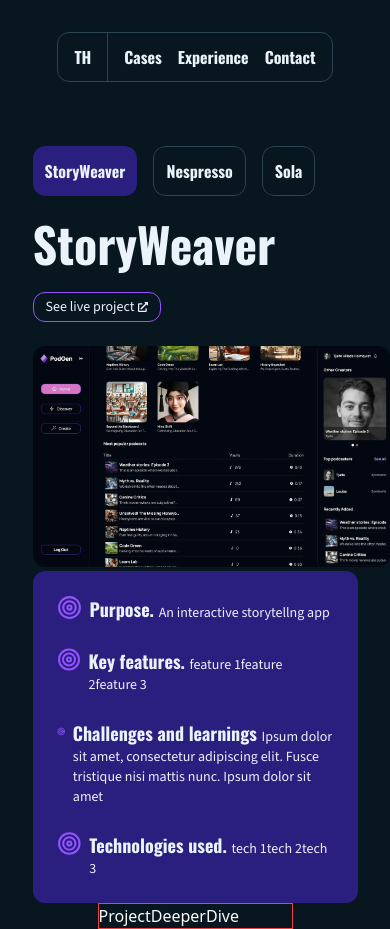
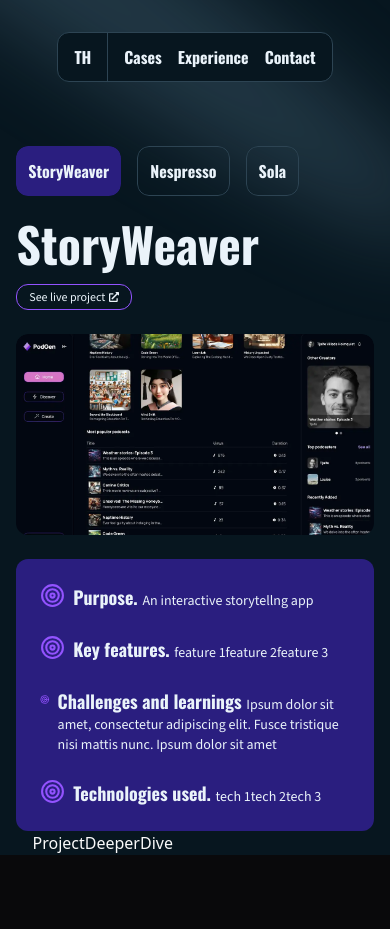
Before and after one commit to t-holmquist/portfolio, a Next.js app: page /cases in a window 390 px wide. After the commit the page ends 855 px from the top, so only its background shows below. Built offline with nearby package versions, Linux system fonts and the light colour scheme.

Commit message:
Added animations and some small bug fixes

```diff
--- a/app/cases/page.tsx
+++ b/app/cases/page.tsx
@@ -1,15 +1,17 @@
 import ProjectDeeperDive from "@/components/ProjectDeeperDive";
 import ProjectSummary from "@/components/ProjectSummary";
 import { FloatingNav } from "@/components/ui/FloatingNav";
+import { Spotlight } from "@/components/ui/Spotlight";
 import { navItems } from "@/data";
 
 export default function Home() {
     return (
       <div className="relative min-h-screen w-full bg-brandBackgroundBlack flex
       flex-col justify-start items-center overflow-clip">
+        <Spotlight className='-top-40 -right-10 md:-right-32 md:-top-20 h-screen' fill='#86B2CE'/>
         <FloatingNav navItems={navItems} />
-        <ProjectSummary className="w-10/12 md:w-6/12 mt-16"/>
-        <ProjectDeeperDive className="w-6/12 border border-red-500"/>
+        <ProjectSummary className="w-11/12 md:w-7/12 mt-16"/>
+        <ProjectDeeperDive className="w-10/12 md:w-7/12"/>
       </div>
     );
   }
--- a/components/ProjectSummary.tsx
+++ b/components/ProjectSummary.tsx
@@ -21,6 +21,31 @@ const ProjectSummary = ({
 
     const [projectId, setProjectId ] = useState(0);
 
+    // Animation states
+    const parentListVariant = {
+        open: {
+            opacity: 1,
+            transition: {
+                staggerChildren: 0.3,
+                duration: 1,
+            }
+        },
+        closed: {
+            opacity: 0
+        }
+    };
+
+    const childItemVariant = {
+        open: {
+            opacity: 1,
+            x: 0,
+        },
+        closed: {
+            opacity: 0,
+            x: 10,
+        }
+    };
+
 
     return (
         // key prop gives React info about which element to render and passes to framer motion to trigger animation when projectId changes
@@ -31,10 +56,11 @@ const ProjectSummary = ({
                     key={id}
                     title={content?.title}
                     handleClick={() => setProjectId(id)}
-                    otherClasses={`${projectId == id ? 'bg-brandPrimary' : 'bg-brandBackgroundBlack border border-brandBorder'}`}
+                    otherClasses={`${projectId == id ? 'bg-brandPrimary' : 'border border-brandBorder'}`}
                     />
                 ))}
             </div>
+            <div className="flex flex-col md:flex-row gap-4 md:items-end">
                 <motion.h1
                 initial={{x: -10, opacity: 0}}
                 animate={{x: 0, opacity: 1}}
@@ -52,38 +78,58 @@ const ProjectSummary = ({
                     <Link
                     href={ProjectData[projectId].projectLink}
                     className="flex gap-1 items-center w-fit border border-brandAccent py-1 px-3 rounded-xl hover:bg-brandPrimary">
-                    <p className="text-sm font-sourceSans">See live project</p>
+                        <p className="text-xs font-sourceSans">See live project</p>
                         <FaExternalLinkAlt size={10}/>
                     </Link>
                 </motion.div>
+            </div>
+
+
             {/* Project content */}
+
+
             <motion.div
             initial={{y: 10, opacity: 0}}
             animate={{y: 0, opacity: 1}}
             transition={{
             duration: 1,
             }}
-            className="aspect-video w-fit rounded-xl">
+            className="aspect-video w-fit rounded-xl overflow-hidden">
                 <Image src={ProjectData[projectId].imageLink} alt={"project"} width={600} height={300} className="rounded-xl" />
             </motion.div>
-            <section className="flex flex-col justify-center w-full bg-brandPrimary rounded-xl p-6 gap-6">
-                <div className="flex gap-2">
+            <motion.section
+            variants={parentListVariant}
+            initial={"closed"}
+            animate={"open"}
+            transition={{
+                duration: 1,
+            }}
+            className="flex flex-col justify-center w-full bg-brandPrimary rounded-xl p-6 gap-6">
+                <motion.div
+                variants={childItemVariant}
+                className="flex gap-2">
                     <LuTarget size={25} className="text-brandAccent"/>
                     <p className="font-sourceSans text-brandTextWhite text-sm"><span className="font-oswald text-lg font-bold">Purpose. </span>{ProjectData[projectId].content.Purpose}</p>
-                </div>
-                <div className="flex gap-2">
+                </motion.div>
+                <motion.div
+                variants={childItemVariant}
+                className="flex gap-2">
                     <LuTarget size={25} className="text-brandAccent"/>
                     <p className="font-sourceSans text-brandTextWhite text-sm"><span className="font-oswald text-lg font-bold">Key features. </span>{ProjectData[projectId].content.keyFeatures}</p>
-                </div>
-                <div className="flex gap-2">
+                </motion.div>
+                <motion.div
+                variants={childItemVariant}
+                className="flex gap-2">
                     <LuTarget size={25} className="text-brandAccent"/>
                     <p className="font-sourceSans text-brandTextWhite text-sm"><span className="font-oswald text-lg font-bold">Challenges and learnings </span>{ProjectData[projectId].content.learnings}</p>
-                </div>
-                <div className="flex gap-2">
+                </motion.div>
+                <motion.div
+                variants={childItemVariant}
+                className="flex gap-2">
                     <LuTarget size={25} className="text-brandAccent"/>
                     <p className="font-sourceSans text-brandTextWhite text-sm"><span className="font-oswald text-lg font-bold">Technologies used. </span>{ProjectData[projectId].content.technologies}</p>
-                </div>
-            </section>
+                </motion.div>
+            </motion.section>
         </section>
     );
 
--- a/components/RecentProjects.tsx
+++ b/components/RecentProjects.tsx
@@ -48,7 +48,7 @@ const RecentProjects = () => {
                             </div>
 
                             <div className="flex justify-center items-center">
-                                <p className="hidden sm:flex lg:text-xl md:text-xs text-sm text-[#877EFF]">See live</p>
+                                <p className="hidden sm:flex lg:text-xl md:text-xs text-sm text-[#877EFF]">See case</p>
                                 <FaLocationArrow className="ms-3" color="#CBACF9"/>
                             </div>
                         </div>
--- a/components/ui/MagicButton.tsx
+++ b/components/ui/MagicButton.tsx
@@ -4,7 +4,7 @@ const MagicButton = ({
   title: string, icon?: React.ReactNode, position?: string, handleClick?: () => void; otherClasses?: string;
 }) => {
   return (
-    <button onClick={handleClick} className="w-fit relative inline-flex overflow-hidden hover:scale-105 transition-all rounded-xl">
+    <button onClick={handleClick} className="w-fit relative inline-flex overflow-hidden hover:scale-105 transition-transform  rounded-xl">
         <span className={`${otherClasses} inline-flex h-full w-full p-3 cursor-pointer items-center justify-center font-bold rounded-xl font-oswald text-brandTextWhite gap-2`}>
             {position === 'left' && icon}
             {title}
--- a/components/ui/Spotlight.tsx
+++ b/components/ui/Spotlight.tsx
@@ -1,5 +1,4 @@
 import { cn } from "@/utils/cn";
-import React from "react";
 
 type SpotlightProps = {
   className?: string;
@@ -10,7 +9,7 @@ export const Spotlight = ({ className, fill }: SpotlightProps) => {
   return (
     <svg
       className={cn(
-        "animate-spotlight pointer-events-none absolute z-[1] h-[169%] w-[138%] lg:w-[84%] opacity-0",
+        "animate-spotlight pointer-events-none absolute h-[169%] w-[138%] lg:w-[84%] opacity-0",
         className
       )}
       xmlns="http://www.w3.org/2000/svg"
--- a/data/index.ts
+++ b/data/index.ts
@@ -122,7 +122,7 @@ export const navItems = [
       des: "Podcast Platform with AI features",
       img: "/podGen.webp",
       iconLists: ["/next.svg", "/tail.svg", "/ts.svg", "/fm.svg", "convex.svg", "openai.svg"],
-      link: "https://podgen.vercel.app/",
+      link: "/cases",
     },
     {
       id: 2,
@@ -130,7 +130,7 @@ export const navItems = [
       des: "Coffee shop and co-working space - simple design",
       img: "/sola.webp",
       iconLists: ["/next.svg", "/tail.svg", "/ts.svg", "/fm.svg"],
-      link: "https://solacph.dk/",
+      link: "/cases",
     },
   ];
 
```
Lines whose indentation alone changed are shown as unchanged.
